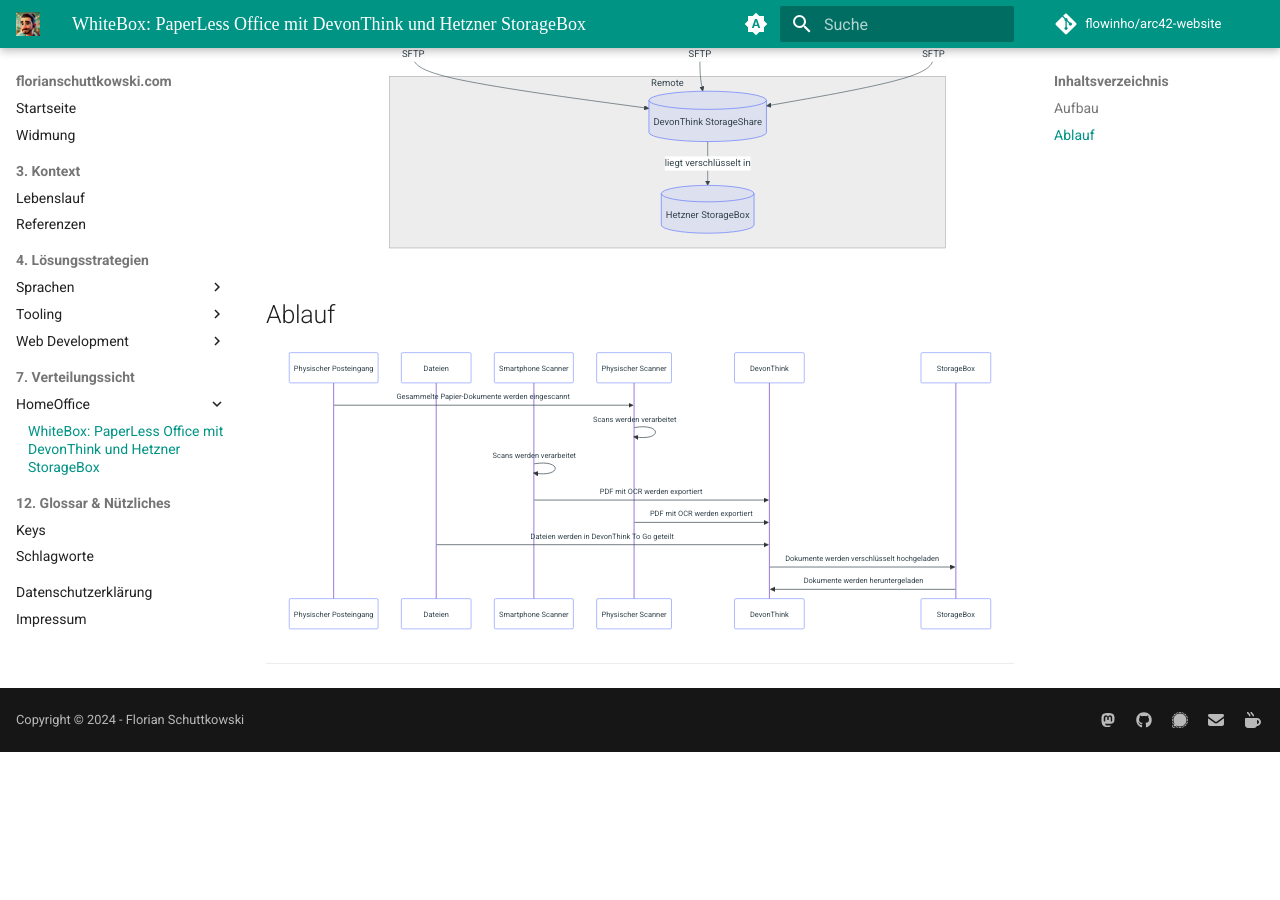
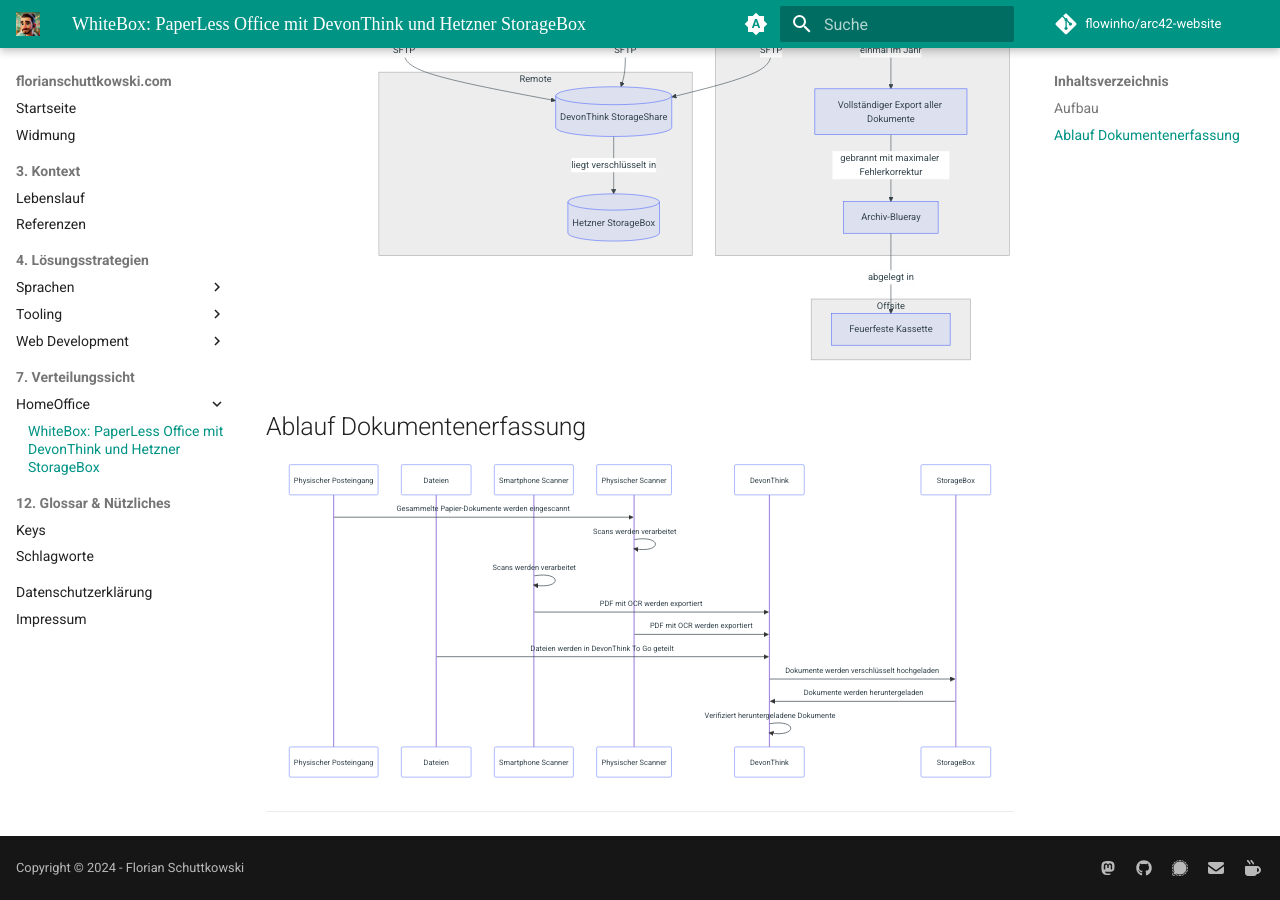
Before and after one commit to md42/arc42-website, an MkDocs documentation site: the page built from docs/verteilung/HomeOffice/paperless-office.md, in a window 1280 px wide and 900 px high, scrolled down 588 px. Built offline with MkDocs 1.6.1 and Material for MkDocs 9.7.7, drawn with Linux system fonts in a browser that asks for light colours; some web fonts are replaced; plug-ins that fetch from the network failed and are left out; comment, search, counter and statistics services are not loaded; before the commit the page ends 1340 px from its top, so only the background shows below that; part of the change alters nothing that is shown.

````diff
--- a/docs/verteilung/HomeOffice/paperless-office.md
+++ b/docs/verteilung/HomeOffice/paperless-office.md
@@ -18,6 +18,10 @@ flowchart TD
         macFiles[Sonstige Dateien]
 
         macFiles --teilt Dateien--> dmac
+
+        export[Vollständiger Export aller Dokumente]
+        blueray[Archiv-Blueray]
+        export --gebrannt mit maximaler Fehlerkorrektur-->blueray
     end
 
     subgraph iPhone
@@ -43,9 +47,16 @@ flowchart TD
         storagebox[(Hetzner StorageBox)]
         storageshare--liegt verschlüsselt in-->storagebox
     end
+
+    subgraph Offsite
+        safe[Feuerfeste Kassette]
+        blueray --abgelegt in-->safe
+    end
+
+    dmac --einmal im Jahr --> export
 ```
 
-## Ablauf
+## Ablauf Dokumentenerfassung
 
 ```mermaid
 sequenceDiagram
@@ -65,4 +76,6 @@ sequenceDiagram
     d ->> f: Dokumente werden verschlüsselt hochgeladen
 
     f ->> d: Dokumente werden heruntergeladen
+    d ->> d: Verifiziert heruntergeladene Dokumente
+
 ```
````
